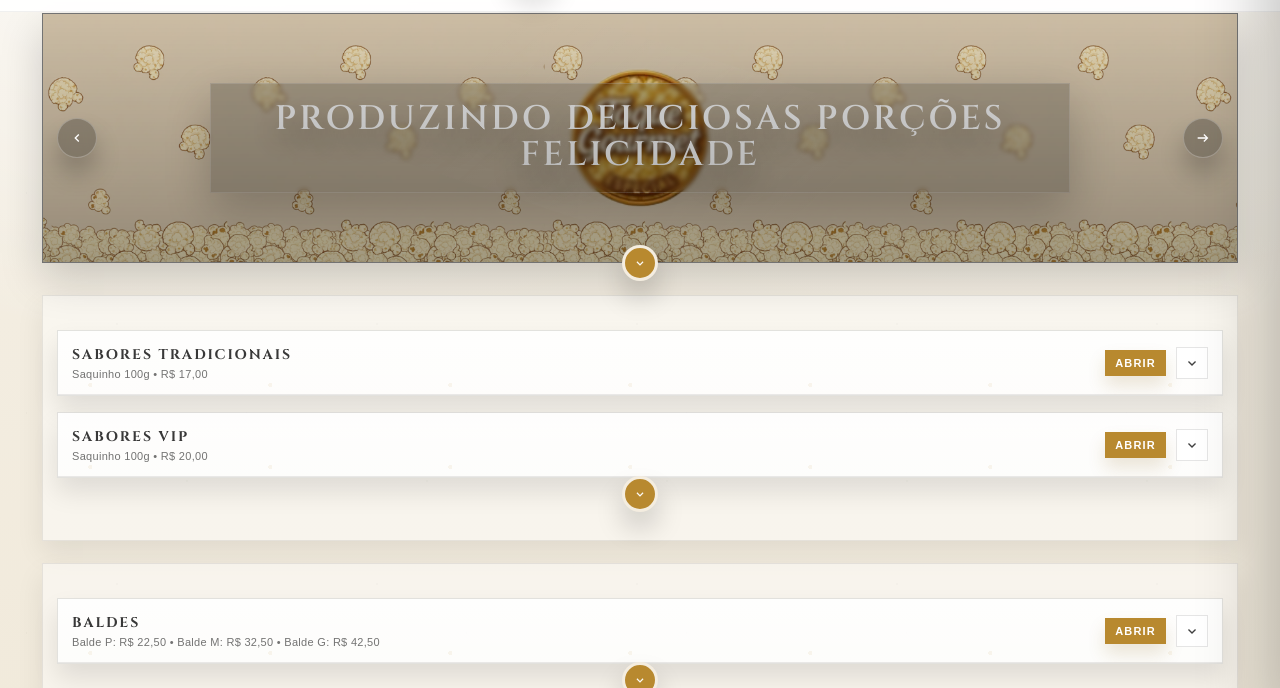
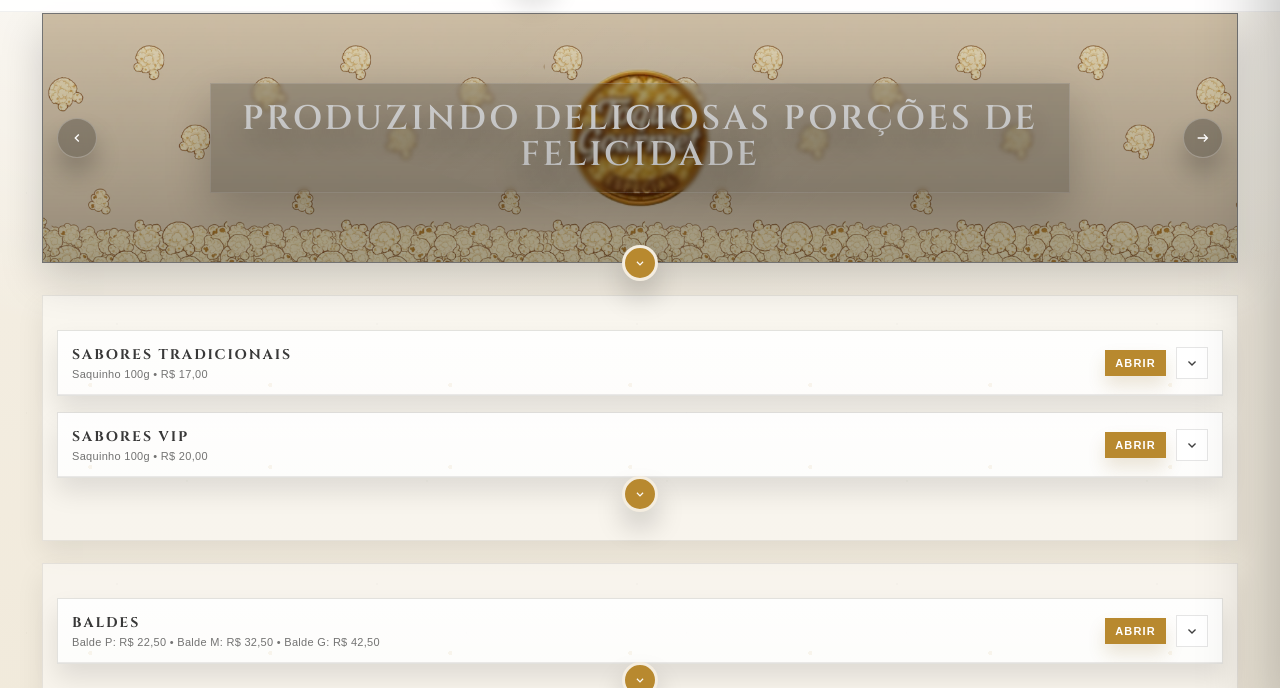
Before and after one commit to Henrlz/Toque-gourmet, a plain HTML site: page index.html in a window 1280 px wide. Shown: the part 71-759 px from the top of the page. Drawn offline with Linux system fonts and the light colour scheme.

Commit message:
Update index.html

```diff
--- a/index.html
+++ b/index.html
@@ -1130,7 +1130,7 @@
           </div>
           <div class="hero-text">
             <div class="hero-panel">
-              <h1>PRODUZINDO DELICIOSAS PORÇÕES FELICIDADE</h1>
+              <h1>PRODUZINDO DELICIOSAS PORÇÕES DE FELICIDADE</h1>
             </div>
           </div>
         </div>
```
